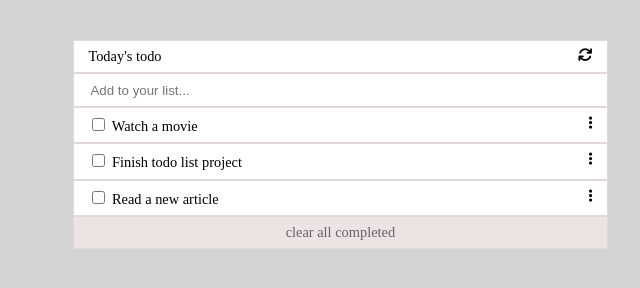
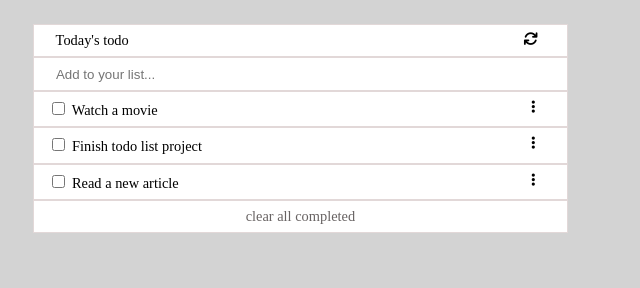
Before and after one commit to EidHachem/todo-list, a website built with webpack: page src/main.html in a window 1280 px wide. Shown: the whole page, without its empty margins (291-931 px from the left). Built offline with nearby package versions, Linux system fonts and the light colour scheme.

Commit message:
Fix html linter errors

```diff
--- a/src/main.html
+++ b/src/main.html
@@ -15,12 +15,12 @@
   </head>
   <body>
     <main>
-      <ul class="todo-list">
-        <li>
+      <div class="todo-list">
+        <p class="todo-header">
           <span class="todo-title">Today's todo</span>
           <i class="fa-solid fa-arrows-rotate"></i>
-        </li>
-        <li>
+        </p>
+        <form>
           <input
             type="text"
             name="add"
@@ -28,10 +28,10 @@
             placeholder="Add to your list..."
             class="add-input"
           />
-        </li>
+        </form>
         <span class="li"></span>
         <p><span class="clear">clear all completed</span></p>
-      </ul>
+      </div>
     </main>
   </body>
 </html>
--- a/src/style/style.css
+++ b/src/style/style.css
@@ -14,6 +14,15 @@ body {
 main {
   padding: 1em;
   width: 50%;
+}
+
+.todo-header {
+  margin: 0;
+  padding-left: 0;
+  padding-right: 2em;
+  display: flex;
+  justify-content: flex-start;
+  text-align: start;
 }
 
 li {
@@ -34,22 +43,26 @@ li {
   width: 70em;
 }
 
+.todo-title {
+  margin-left: 1.5em;
+}
+
 label {
   max-width: 10em;
 }
 
 .icon {
-  margin-left: 50%;
   cursor: pointer;
   font-size: 0.9rem;
 }
 
-.fa-arrows-rotate {
-  margin-left: 70%;
+.fa-ellipsis-vertical {
+  cursor: move;
+  padding-right: 1.2em;
 }
 
-.fa-ellipsis-vertical {
-  cursor: move;
+.fa-arrows-rotate {
+  cursor: pointer;
 }
 
 .add-input {
@@ -57,9 +70,10 @@ label {
   border: none;
 }
 
-p {
+p,
+form {
   margin-top: 0;
-  background-color: #ece3e3;
+  background-color: #fff;
   padding: 0.5em 1em;
   border: 1px solid #e2d8d8;
   text-align: center;
@@ -70,6 +84,7 @@ p {
 .clear {
   cursor: pointer;
   color: #686363;
+  height: 4em;
 }
 
 .clear:hover {
```
Also changed, not shown: 1 other file.
